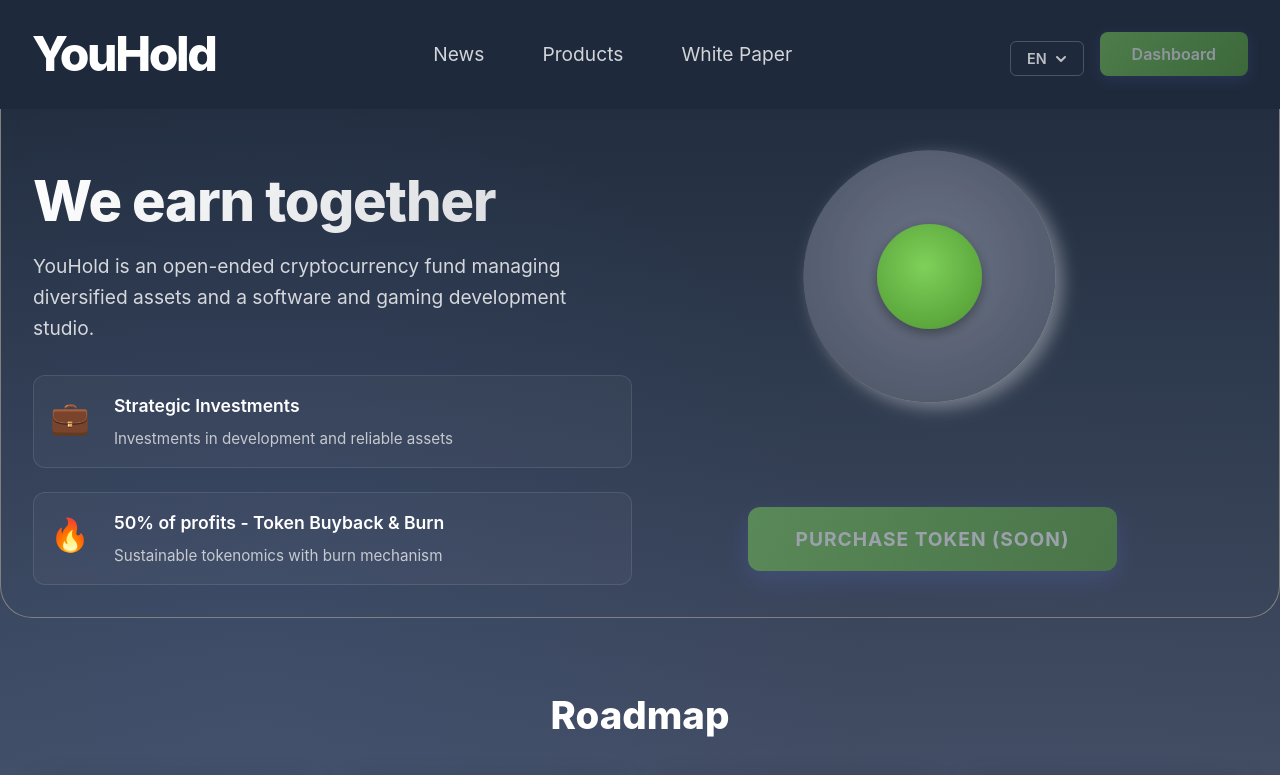
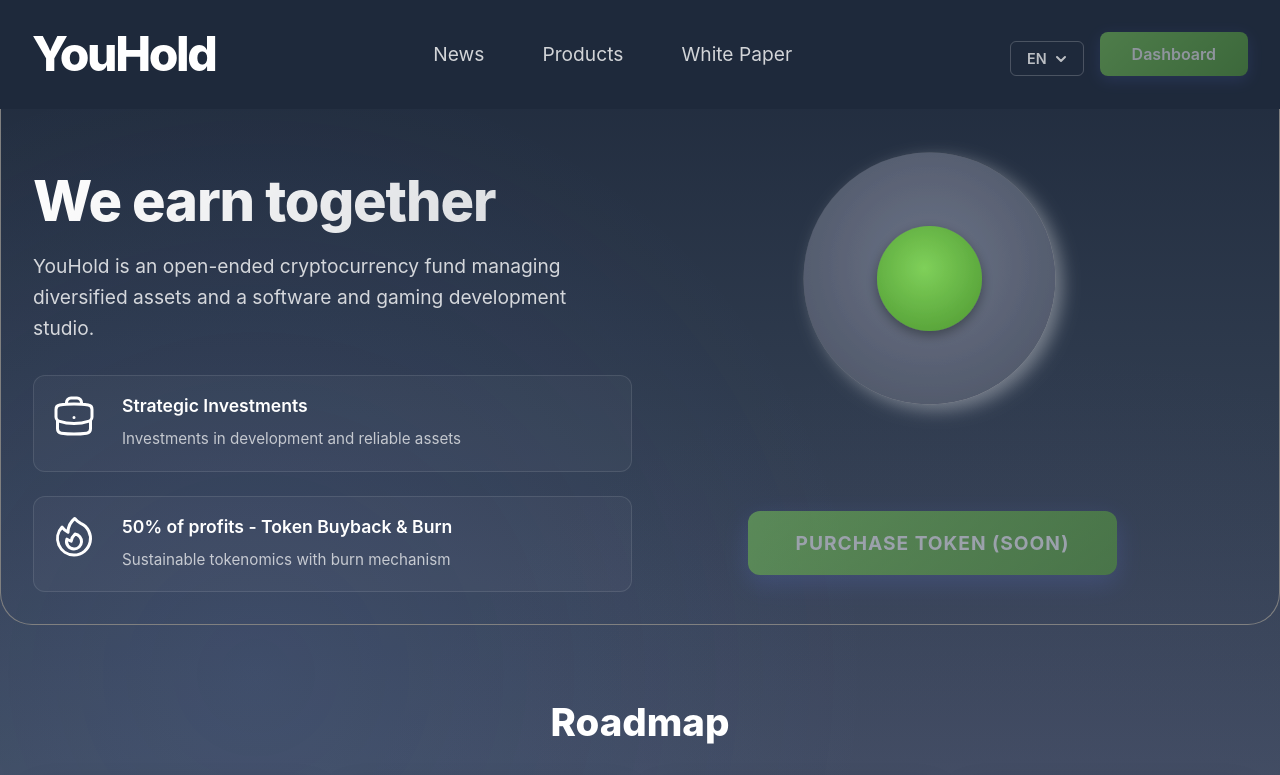
Before and after one commit to SashaJozwiak/uh_l, a Next.js app: page / in a window 1280 px wide. Shown: the top 775 px of the page. Built offline with nearby package versions, Linux system fonts and the light colour scheme; no server answers.

Commit message:
addicons

```diff
--- a/app/page.tsx
+++ b/app/page.tsx
@@ -73,7 +73,11 @@
             </p>
             <div className={styles.features}>
               <div className={styles.feature}>
-                <div className={styles.featureIcon}>💼</div>
+                <div className={styles.featureIcon}>{/* 💼 */}
+                <svg xmlns="http://www.w3.org/2000/svg" fill="none" viewBox="0 0 24 24" strokeWidth={1.5} stroke="currentColor" width={'3rem'} className="size-6">
+  <path strokeLinecap="round" strokeLinejoin="round" d="M20.25 14.15v4.25c0 1.094-.787 2.036-1.872 2.18-2.087.277-4.216.42-6.378.42s-4.291-.143-6.378-.42c-1.085-.144-1.872-1.086-1.872-2.18v-4.25m16.5 0a2.18 2.18 0 0 0 .75-1.661V8.706c0-1.081-.768-2.015-1.837-2.175a48.114 48.114 0 0 0-3.413-.387m4.5 8.006c-.194.165-.42.295-.673.38A23.978 23.978 0 0 1 12 15.75c-2.648 0-5.195-.429-7.577-1.22a2.016 2.016 0 0 1-.673-.38m0 0A2.18 2.18 0 0 1 3 12.489V8.706c0-1.081.768-2.015 1.837-2.175a48.111 48.111 0 0 1 3.413-.387m7.5 0V5.25A2.25 2.25 0 0 0 13.5 3h-3a2.25 2.25 0 0 0-2.25 2.25v.894m7.5 0a48.667 48.667 0 0 0-7.5 0M12 12.75h.008v.008H12v-.008Z" />
+</svg>
+                </div>
                 <div className={styles.featureText}>
                   <strong>{t('feature.strategic.title')}</strong>
                   <span>{t('feature.strategic.desc')}</span>
@@ -87,7 +91,12 @@
                 </div>
               </div> */}
               <div className={styles.feature}>
-                <div className={styles.featureIcon}>🔥</div>
+                <div className={styles.featureIcon}>{/* 🔥 */}
+                <svg xmlns="http://www.w3.org/2000/svg" fill="none" viewBox="0 0 24 24" strokeWidth={1.5} width={'3rem'} stroke="currentColor" className="size-6">
+  <path strokeLinecap="round" strokeLinejoin="round" d="M15.362 5.214A8.252 8.252 0 0 1 12 21 8.25 8.25 0 0 1 6.038 7.047 8.287 8.287 0 0 0 9 9.601a8.983 8.983 0 0 1 3.361-6.867 8.21 8.21 0 0 0 3 2.48Z" />
+  <path strokeLinecap="round" strokeLinejoin="round" d="M12 18a3.75 3.75 0 0 0 .495-7.468 5.99 5.99 0 0 0-1.925 3.547 5.975 5.975 0 0 1-2.133-1.001A3.75 3.75 0 0 0 12 18Z" />
+</svg>
+                </div>
                 <div className={styles.featureText}>
                   <strong>{t('feature.burn.title')}</strong>
                   <span>{t('feature.burn.desc')}</span>
```
